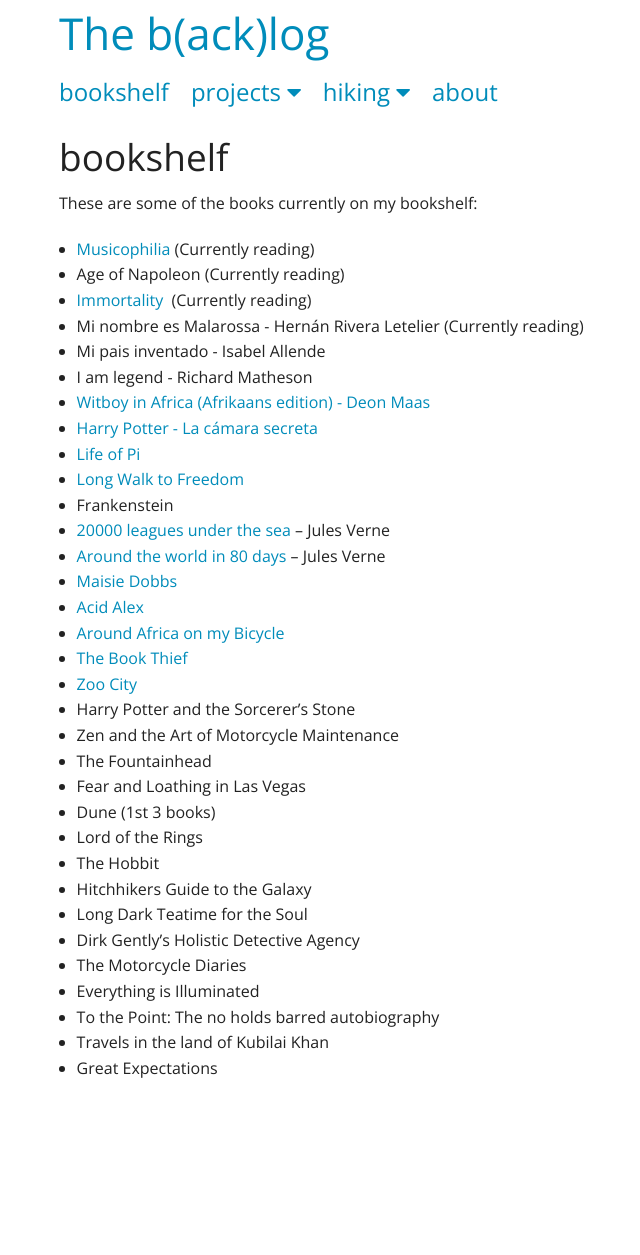
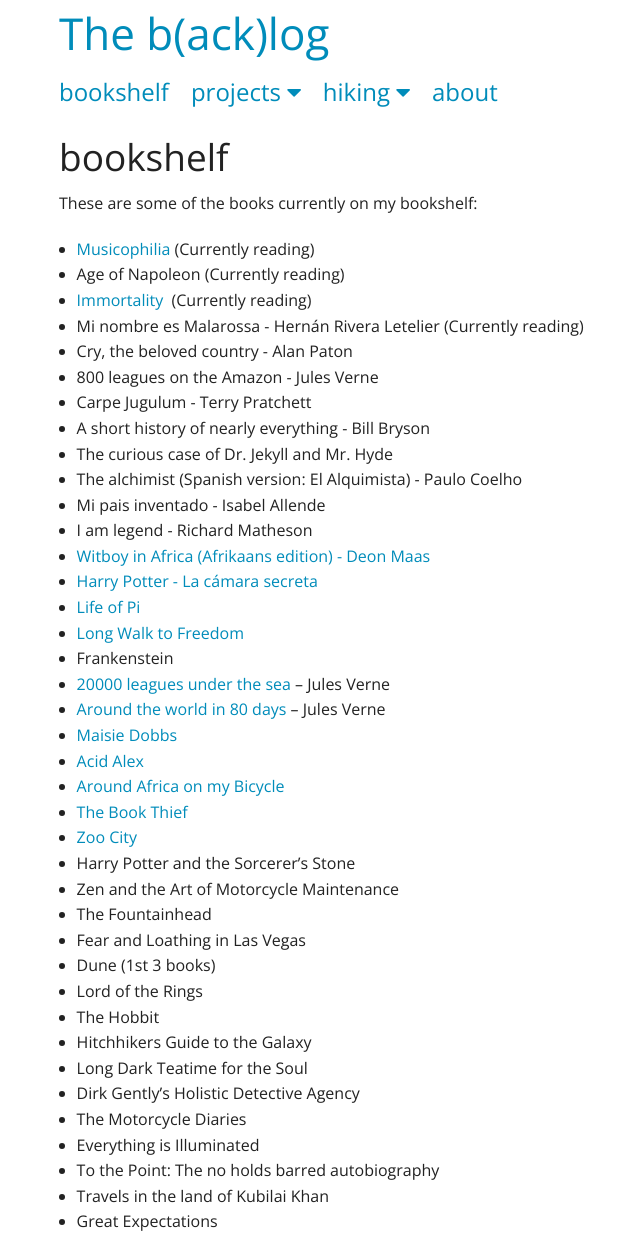
Before and after one commit to dirkcuys/thebacklog, a Jekyll site: the page built from bookshelf/index.md, in a window 1280 px wide. Shown: the whole page, without its empty margins (96-736 px from the left). Built offline with Jekyll 4.4.1, drawn with Linux system fonts in a browser that asks for light colours; nearby versions of some CDN libraries; before the commit the page ends 1101 px from its top, so only the background shows below that.

Commit message:
Update bookshelf

```diff
--- a/bookshelf/index.md
+++ b/bookshelf/index.md
@@ -9,6 +9,12 @@
 *   Age of Napoleon (Currently reading)
 *   [Immortality][3]  (Currently reading)
 *   Mi nombre es Malarossa - Hernán Rivera Letelier (Currently reading)
+*   Cry, the beloved country - Alan Paton
+*   800 leagues on the Amazon - Jules Verne
+*   Carpe Jugulum - Terry Pratchett
+*   A short history of nearly everything - Bill Bryson
+*   The curious case of Dr. Jekyll and Mr. Hyde
+*   The alchimist (Spanish version: El Alquimista) - Paulo Coelho
 *   Mi pais inventado - Isabel Allende
 *   I am legend - Richard Matheson
 *   [Witboy in Africa (Afrikaans edition) - Deon Maas](http://www.kalahari.com/Books/Witboy-in-Africa_p_35650671)
```
